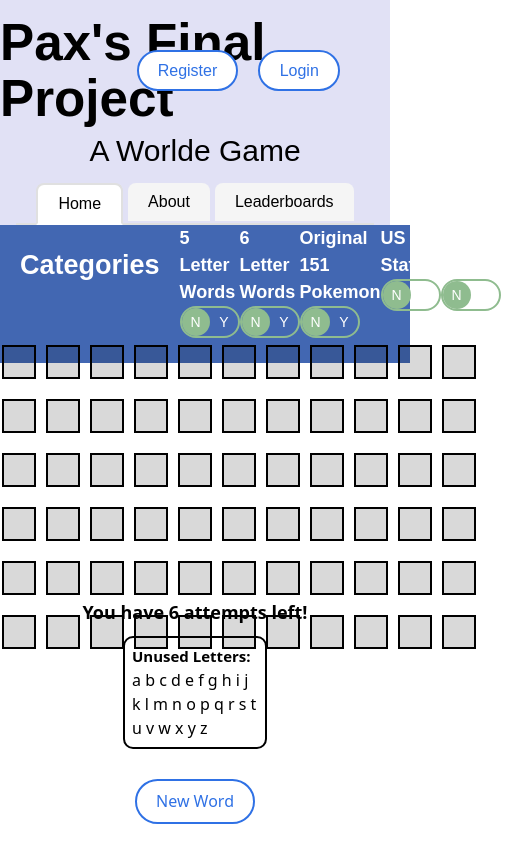
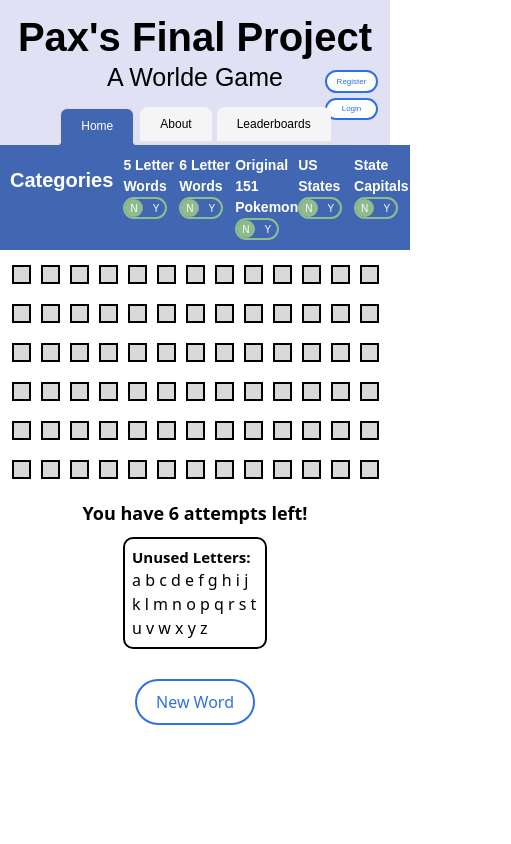
Before and after one commit to paxhuckstep/final_project_frontend, a React (Vite) app: page / in a window 390 px wide. Shown: the whole page, 511 px wide, since content can reach past the window. Built offline with nearby package versions, Linux system fonts and the light colour scheme; no server answers.

Commit message:
mobile L styled, mostly

```diff
--- a/src/components/App/App.css
+++ b/src/components/App/App.css
@@ -2,9 +2,11 @@
   display: flex;
   flex-direction: column;
   position: relative;
-    align-items: center;
+  /* align-items: center; */
+  width: 100%;
   min-height: 100vh;
-
+  margin: 0;
+  padding: 0;
 }
 
 .app__body {
@@ -12,13 +14,8 @@
   position: relative;
   /* justify-content: space-between; */
   justify-content: center;
-    padding: 20px;
+  /* padding: 20px; */
   flex: 1;
   width: 100vw;
   /* margin-top: 50px; */
 }
-  @media screen and (max-width: 800px) {
-    .app__body {
- padding: 0;
-    }
-  }
--- a/src/components/App/App.jsx
+++ b/src/components/App/App.jsx
@@ -36,7 +36,6 @@ function App() {
   };
 
   return (
-    <>
     <div className="app">
       <Header
         openRegisterModal={openRegisterModal}
@@ -62,7 +61,6 @@ function App() {
         openRegisterModal={openRegisterModal}
       />
     </div>
-    </>
   );
 }
 
--- a/src/components/Header/Header.css
+++ b/src/components/Header/Header.css
@@ -1,18 +1,47 @@
 .header {
   width: 100%;
+  margin: 0;
+  padding: 0;
   display: flex;
   flex-direction: column;
   align-items: center;
-  /* margin-bottom: 50px; */
   font-family: sans-serif;
   color: black;
   position: relative;
   background-color: rgb(225, 225, 245);
+  box-sizing: border-box;
 }
+/* .header {
+  width: 100%;
+  margin: 0;
+  padding: 0;
+  display: flex;
+  flex-direction: column;
+  align-items: center;
+  font-family: sans-serif;
+  color: black;
+  position: sticky;
+  top: 0;
+  background-color: rgb(225, 225, 245);
+  box-sizing: border-box;
+} */
+.header__title {
+  margin: 15px auto 0px;
+}
+.header__sub-title {
+  margin: 0px auto 10px;
+  font-size: 30px;
+}
+
+@media screen and (max-width: 450px) {
+  /* .header {
+width: 100vw;
+    } */
   .header__title {
-    margin: 15px auto 0px;
+    font-size: 40px;
   }
   .header__sub-title {
     margin: 0px auto 10px;
-    font-size: 30px;
+    font-size: 25px;
   }
+}
--- a/src/components/HeaderProfile/HeaderProfile.css
+++ b/src/components/HeaderProfile/HeaderProfile.css
@@ -19,7 +19,30 @@
 }
 
 @media screen and (max-width: 1100px) {
-.header-profile{
+  .header-profile {
     right: 50px;
   }
 }
+
+@media screen and (max-width: 800px) {
+  .header-profile {
+    right: 25px;
+    flex-direction: column;
+    gap: 10px;
+  }
+  .header-profile__button {
+    /* width: 20px;
+    height: 20px; */
+    font-size: 13px;
+  }
+}
+@media screen and (max-width: 450px) {
+  .header-profile__button{
+    font-size: 8px;
+  }
+  .header-profile{
+    gap: 5px;
+    top: 70px;
+    right: 12px;
+  }
+  }
--- a/src/components/Home/Home.css
+++ b/src/components/Home/Home.css
@@ -25,10 +25,17 @@
 } */
 
 @media screen and (max-width: 800px) {
-.home{
+  .home {
     width: 100vw;
+    height: 700px;
     flex-direction: column;
+    gap: 20px;
     /* justify-content: space-between; */
     align-items: center;
-    }
   }
+}
+@media screen and (max-width: 450px) {
+.home{
+  height: 600px
+}
+}
--- a/src/components/HomeRight/HomeRight.css
+++ b/src/components/HomeRight/HomeRight.css
@@ -84,7 +84,7 @@
 @media screen and (max-width: 800px) {
   .home-right {
     padding: 0;
-    margin: 0;
+    margin: 30px 0 0;
     background-color: white;
     width: 100vw;
     display: flex;
@@ -98,4 +98,10 @@
   .home-right__reset-button{
     margin: 20px auto;
   }
+  /* @media screen and (max-width: 450px) {
+  .home-right {
+    margin: -20px 0 0;
+  }
+  }
+   */
 }
--- a/src/components/InputBox/InputBox.css
+++ b/src/components/InputBox/InputBox.css
@@ -39,4 +39,10 @@
     height: 30px;
     width: 30px;
   }
+  @media screen and (max-width: 450px) {
+    .box {
+      height: 15px;
+      width: 15px;
+    }
+  }
 }
--- a/src/components/NavBar/NavBar.css
+++ b/src/components/NavBar/NavBar.css
@@ -17,15 +17,40 @@
 
 .navbar__button:hover {
   background: #e8e8e8;
+  outline: none;
 }
 
-.navbar__button.active {
+.navbar__button_active {
   background: white;
   border: 2px solid #e0e0e0;
   border-bottom: 2px solid white;
   margin-bottom: -2px;
 }
-
+.navbar__button_active:hover {
+    outline: none;
+}
+/* .navbar a:focus,
+.navbar a:focus-visible,
+.navbar__button:focus,
+.navbar__button:focus-visible {
+  outline: none;
+}
+.navbar a {
+  text-decoration: none;
+  outline: none;
+} */
 .navbar__button:focus {
     outline: none;
 }
+
+@media screen and (max-width: 800px) {
+  .navbar__button_active-home {
+    background-color: #4267b2;
+    border-bottom: 2px solid #4267b2;
+    color: white;
+  }
+  @media screen and (max-width: 450px) {
+ .navbar__button{
+    font-size: 12px;
+ }
+}
--- a/src/components/NavBar/NavBar.jsx
+++ b/src/components/NavBar/NavBar.jsx
@@ -14,21 +14,21 @@ function NavBar() {
       <div className="navbar">
         <Link to="/">
           <button
-            className={`navbar__button ${isActive('/') ? 'active' : ''}`}
+            className={`navbar__button ${isActive('/') ? 'navbar__button_active navbar__button_active-home' : ''}`}
           >
             Home
           </button>
         </Link>
         <Link to="/about">
           <button
-            className={`navbar__button ${isActive('/about') ? 'active' : ''}`}
+            className={`navbar__button ${isActive('/about') ? 'navbar__button_active' : ''}`}
           >
             About
           </button>
         </Link>
         <Link to="/leaderboards">
           <button
-            className={`navbar__button ${isActive('/leaderboards') ? 'active' : ''}`}
+            className={`navbar__button ${isActive('/leaderboards') ? 'navbar__button_active' : ''}`}
           >
             Leaderboards
           </button>
--- a/src/components/SideBar/SideBar.css
+++ b/src/components/SideBar/SideBar.css
@@ -1,13 +1,13 @@
 .sidebar {
   width: 250px;
-  margin-right: 20px;
+  /* margin-right: 20px; */
   /* background-color:#8FBC8F; */
   background-color: #4267b2;
   flex-shrink: 0;
   color: black;
   font-family: sans-serif;
   padding: 0 0 0 100px;
-  margin: -20px;
+  margin: 0px;
 }
 
 .sidebar__title {
@@ -28,7 +28,7 @@
 @media screen and (max-width: 800px) {
   .sidebar {
     /* margin: -20px -20px px -20px; */
-    margin: 0;
+    margin: 0 0 -10px 0;
     width: 100vw;
     display: flex;
     justify-content: space-between;
@@ -38,3 +38,9 @@
     margin: 20px 20px 0 0;
   }
 }
+@media screen and (max-width: 450px) {
+  .sidebar__title {
+    font-size: 20px;
+    margin: 20px 10px 0 -10px;
+  }
+}
--- a/src/components/ToggleSwitch/ToggleSwitch.css
+++ b/src/components/ToggleSwitch/ToggleSwitch.css
@@ -10,7 +10,7 @@
   display: inline-block;
   width: 56px;
   height: 28px;
-  border: 2px solid #8FBC8F;
+  border: 2px solid #8fbc8f;
   border-radius: 20px;
   cursor: pointer;
   overflow: visible;
@@ -24,7 +24,7 @@
 }
 
 .toggle-switch__circle {
-  background-color: #8FBC8F;
+  background-color: #8fbc8f;
   width: 28px;
   height: 28px;
   border-radius: 50%;
@@ -66,11 +66,51 @@
   color: #fff;
 } */
 
-.toggle-switch:hover {
-  border: 2px solid black;
+.toggle-switch__switch:hover {
+  border: 2px solid #485f48;
 }
-/* @media screen and (max-width: 800px) {
+@media screen and (max-width: 800px) {
+  .toggle-switch__title {
+    margin-top: 10px;
+    max-width: 118px;
+  }
   .toggle-switch {
+    width: 125px;
+  }
 
+  .toggle-switch__switch {
+    margin-bottom: 10px;
   }
-} */
+}
+
+@media screen and (max-width: 450px) {
+  .toggle-switch__title {
+    margin-top: 10px;
+    max-width: 118px;
+    font-size: 14px;
+  }
+  .toggle-switch__switch {
+    width: 40px;
+    height: 18px;
+  }
+  .toggle-switch__circle {
+    height: 18px;
+    width: 18px;
+  }
+  .toggle-switch__text {
+    /* font-family: "Cabinet Grotesk", sans-serif; */
+    font-size: 10px;
+    line-height: 9px;
+    position: absolute;
+    top: 5px;
+  }
+  .toggle-switch__text_N {
+    left: 5px;
+  }
+  .toggle-switch__text_Y {
+    right: 6px;
+  }
+  .toggle-switch__checkbox:checked ~ .toggle-switch__circle {
+    left: 22px;
+  }
+}
```
Lines whose indentation alone changed are shown as unchanged.
